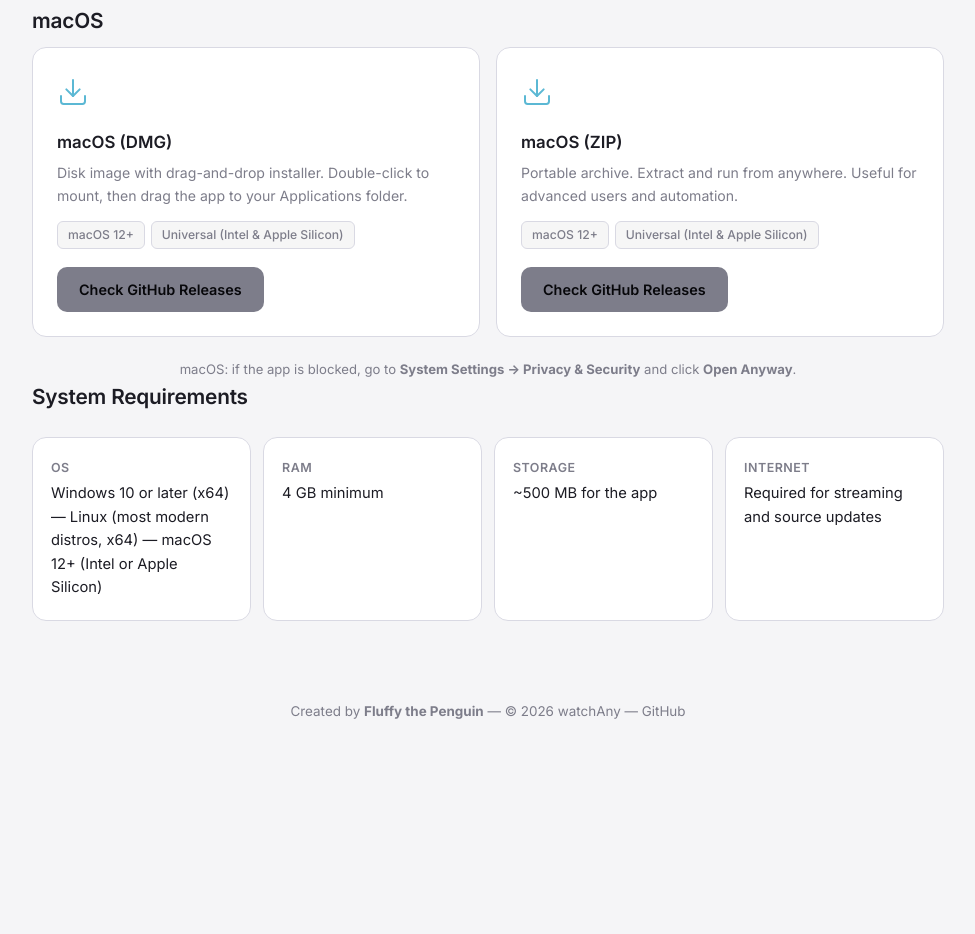
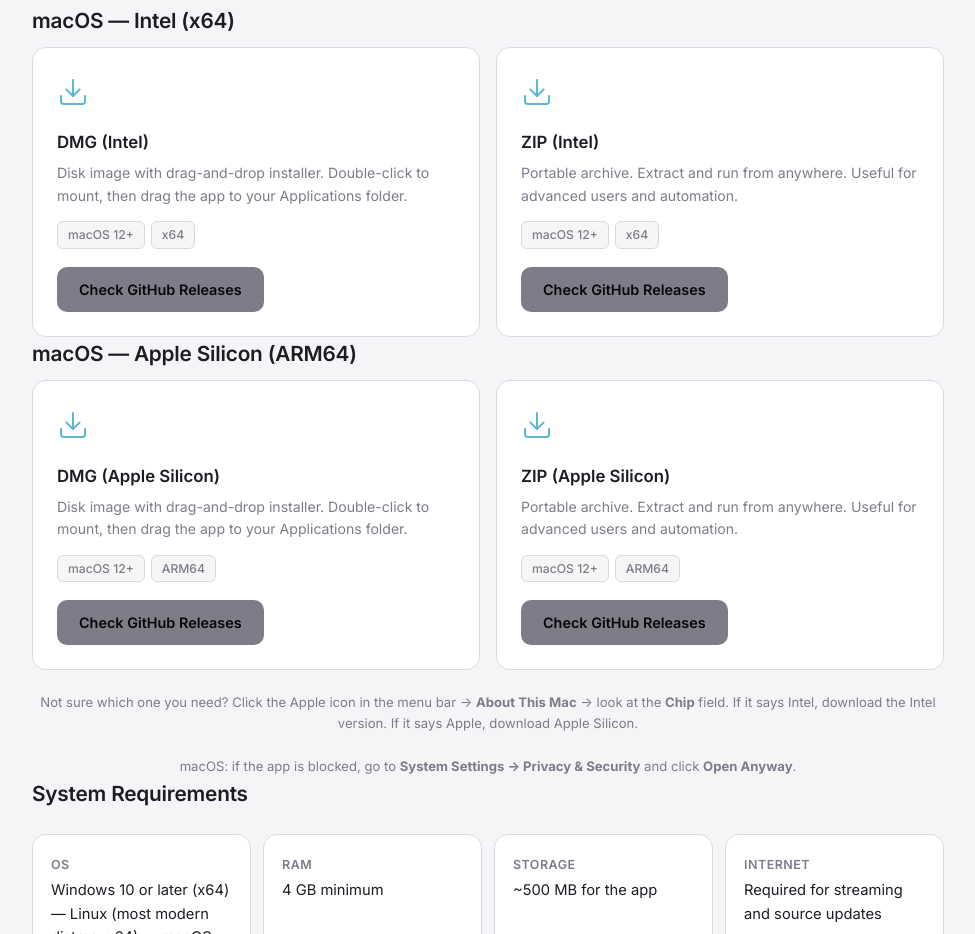
Before and after one commit to Fluffy-The-Penguin/watchAny-site, a plain HTML site: page download.html in a window 1280 px wide. Shown: the part 1136-2070 px from the top of the page, without its empty margins (152-1127 px from the left). Before the commit the page ends 1906 px from the top, so only its background shows below. Drawn offline with Linux system fonts and the light colour scheme; no server answers.

Commit message:
separate macOS x64+arm64 builds, update site downloads

```diff
--- a/download.html
+++ b/download.html
@@ -113,34 +113,64 @@
         <p class="note">Linux: make the AppImage executable with <code>chmod +x watchAny-*.AppImage</code></p>
       </section>
 
-      <h2 class="section-title">macOS</h2>
+      <h2 class="section-title">macOS &mdash; Intel (x64)</h2>
       <div class="cards">
         <div class="card" data-delay="0">
           <div class="card-icon">
             <svg width="32" height="32" viewBox="0 0 24 24" fill="none" stroke="currentColor" stroke-width="1.5" stroke-linecap="round" stroke-linejoin="round"><path d="M21 15v4a2 2 0 0 1-2 2H5a2 2 0 0 1-2-2v-4"/><polyline points="7 10 12 15 17 10"/><line x1="12" y1="15" x2="12" y2="3"/></svg>
           </div>
-          <h3>macOS (DMG)</h3>
+          <h3>DMG (Intel)</h3>
           <p>Disk image with drag-and-drop installer. Double-click to mount, then drag the app to your Applications folder.</p>
           <div class="card-meta">
             <span>macOS 12+</span>
-            <span>Universal (Intel &amp; Apple Silicon)</span>
+            <span>x64</span>
           </div>
-          <a href="https://github.com/Fluffy-The-Penguin/watchAny-release/releases" class="btn primary" download data-file="watchAny-{v}-mac-universal.dmg" data-fallback="https://github.com/Fluffy-The-Penguin/watchAny-release/releases">Download DMG</a>
+          <a href="https://github.com/Fluffy-The-Penguin/watchAny-release/releases" class="btn primary" download data-file="watchAny-{v}-mac-x64.dmg" data-fallback="https://github.com/Fluffy-The-Penguin/watchAny-release/releases">Download DMG (Intel)</a>
         </div>
 
         <div class="card" data-delay="100">
           <div class="card-icon">
             <svg width="32" height="32" viewBox="0 0 24 24" fill="none" stroke="currentColor" stroke-width="1.5" stroke-linecap="round" stroke-linejoin="round"><path d="M21 15v4a2 2 0 0 1-2 2H5a2 2 0 0 1-2-2v-4"/><polyline points="7 10 12 15 17 10"/><line x1="12" y1="15" x2="12" y2="3"/></svg>
           </div>
-          <h3>macOS (ZIP)</h3>
+          <h3>ZIP (Intel)</h3>
           <p>Portable archive. Extract and run from anywhere. Useful for advanced users and automation.</p>
           <div class="card-meta">
             <span>macOS 12+</span>
-            <span>Universal (Intel &amp; Apple Silicon)</span>
+            <span>x64</span>
           </div>
-          <a href="https://github.com/Fluffy-The-Penguin/watchAny-release/releases" class="btn primary" download data-file="watchAny-{v}-mac-universal.zip" data-fallback="https://github.com/Fluffy-The-Penguin/watchAny-release/releases">Download ZIP</a>
+          <a href="https://github.com/Fluffy-The-Penguin/watchAny-release/releases" class="btn primary" download data-file="watchAny-{v}-mac-x64.zip" data-fallback="https://github.com/Fluffy-The-Penguin/watchAny-release/releases">Download ZIP (Intel)</a>
         </div>
       </div>
+
+      <h2 class="section-title">macOS &mdash; Apple Silicon (ARM64)</h2>
+      <div class="cards">
+        <div class="card" data-delay="0">
+          <div class="card-icon">
+            <svg width="32" height="32" viewBox="0 0 24 24" fill="none" stroke="currentColor" stroke-width="1.5" stroke-linecap="round" stroke-linejoin="round"><path d="M21 15v4a2 2 0 0 1-2 2H5a2 2 0 0 1-2-2v-4"/><polyline points="7 10 12 15 17 10"/><line x1="12" y1="15" x2="12" y2="3"/></svg>
+          </div>
+          <h3>DMG (Apple Silicon)</h3>
+          <p>Disk image with drag-and-drop installer. Double-click to mount, then drag the app to your Applications folder.</p>
+          <div class="card-meta">
+            <span>macOS 12+</span>
+            <span>ARM64</span>
+          </div>
+          <a href="https://github.com/Fluffy-The-Penguin/watchAny-release/releases" class="btn primary" download data-file="watchAny-{v}-mac-arm64.dmg" data-fallback="https://github.com/Fluffy-The-Penguin/watchAny-release/releases">Download DMG (Apple Silicon)</a>
+        </div>
+
+        <div class="card" data-delay="100">
+          <div class="card-icon">
+            <svg width="32" height="32" viewBox="0 0 24 24" fill="none" stroke="currentColor" stroke-width="1.5" stroke-linecap="round" stroke-linejoin="round"><path d="M21 15v4a2 2 0 0 1-2 2H5a2 2 0 0 1-2-2v-4"/><polyline points="7 10 12 15 17 10"/><line x1="12" y1="15" x2="12" y2="3"/></svg>
+          </div>
+          <h3>ZIP (Apple Silicon)</h3>
+          <p>Portable archive. Extract and run from anywhere. Useful for advanced users and automation.</p>
+          <div class="card-meta">
+            <span>macOS 12+</span>
+            <span>ARM64</span>
+          </div>
+          <a href="https://github.com/Fluffy-The-Penguin/watchAny-release/releases" class="btn primary" download data-file="watchAny-{v}-mac-arm64.zip" data-fallback="https://github.com/Fluffy-The-Penguin/watchAny-release/releases">Download ZIP (Apple Silicon)</a>
+        </div>
+      </div>
+      <p class="note">Not sure which one you need? Click the Apple icon in the menu bar &rarr; <strong>About This Mac</strong> &rarr; look at the <strong>Chip</strong> field. If it says Intel, download the Intel version. If it says Apple, download Apple Silicon.</p>
       <p class="note">macOS: if the app is blocked, go to <strong>System Settings &rarr; Privacy &amp; Security</strong> and click <strong>Open Anyway</strong>.</p>
 
       <section class="sys-reqs">
```
